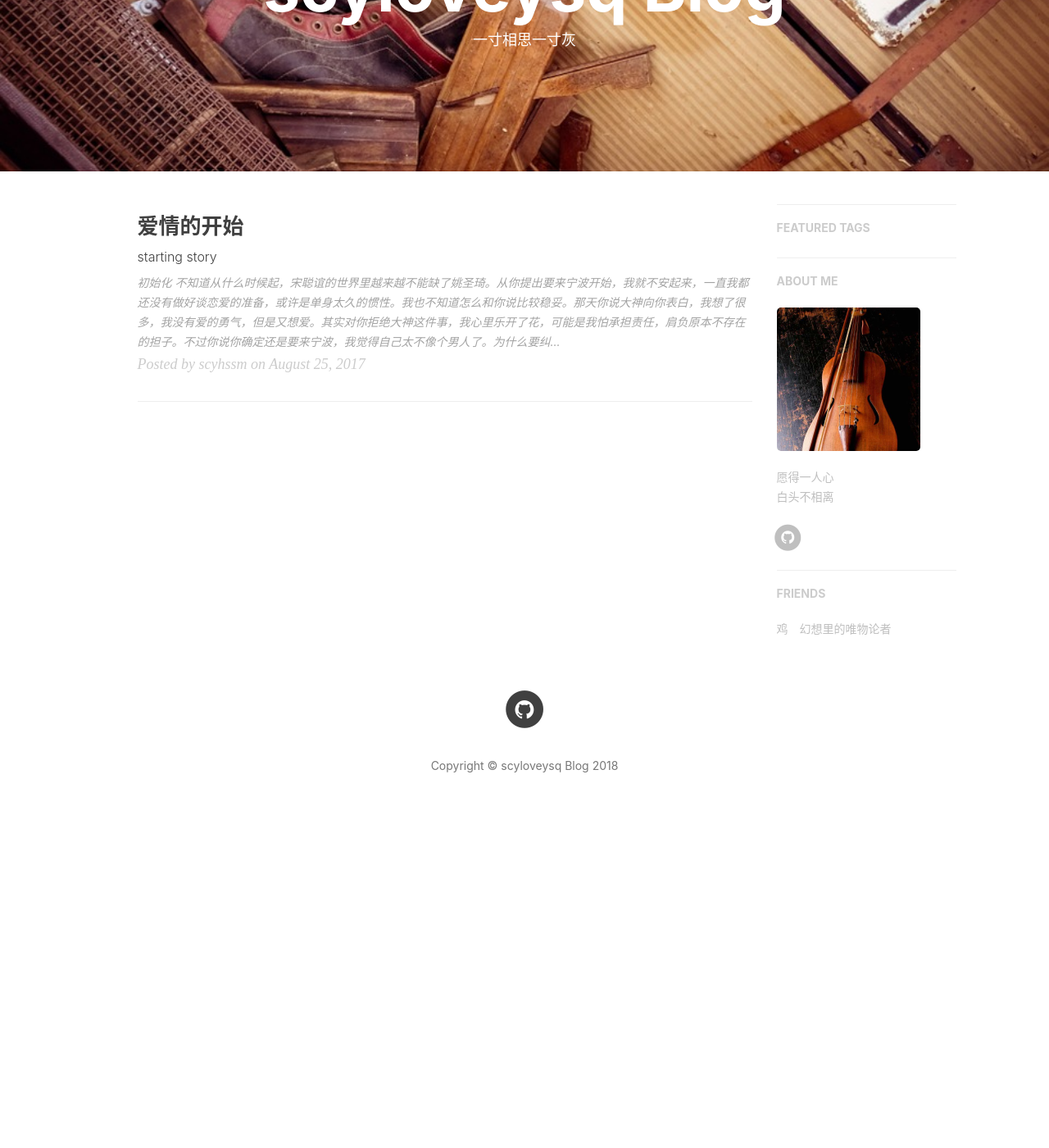
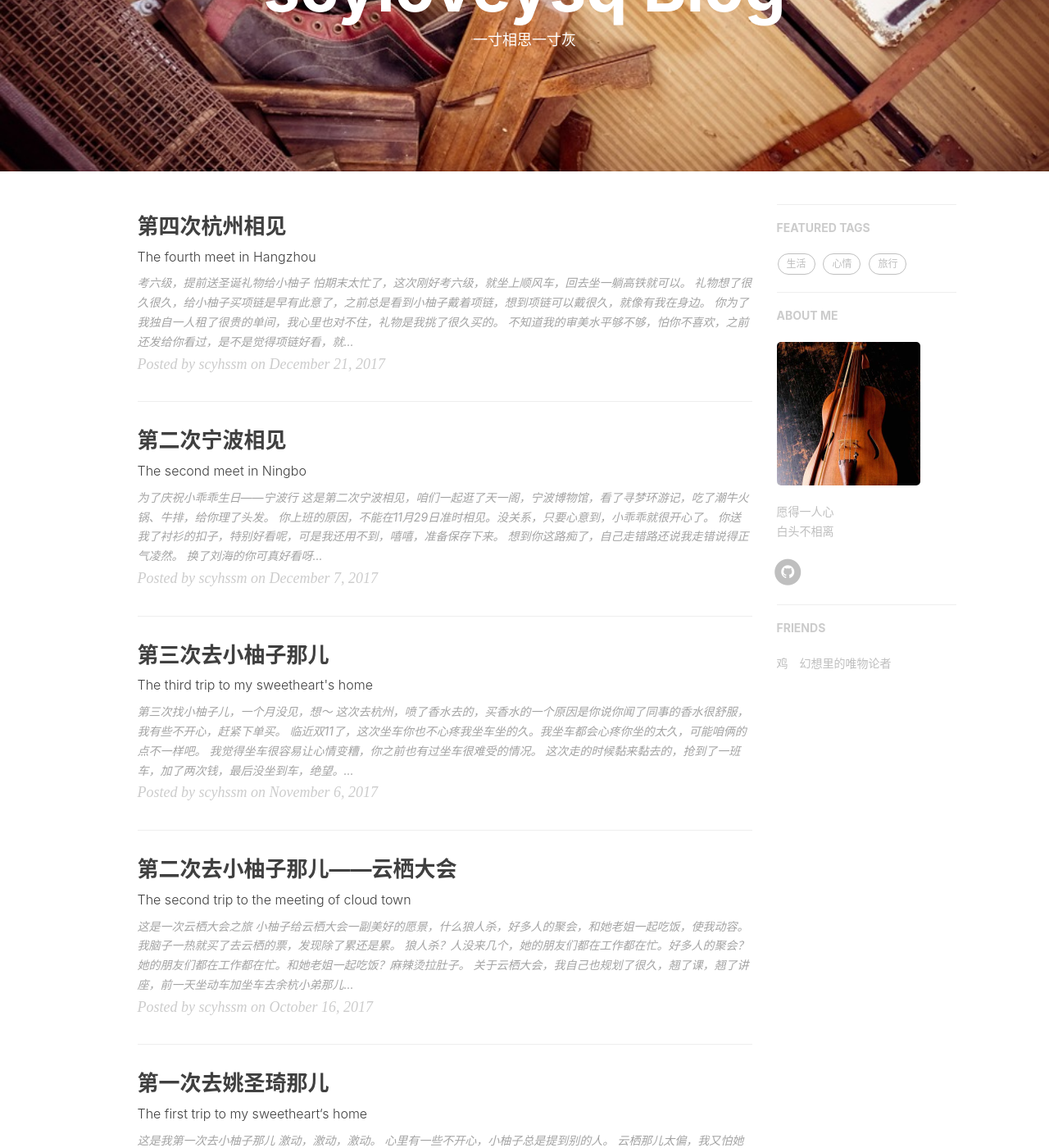
Before and after one commit to scyloveysq/scyloveysq.github.io, a Jekyll site: the page built from index.html, in a window 1280 px wide and 1400 px high, scrolled down 209 px. Shown: the whole window at 82% size. Built offline with Jekyll 4.4.1, drawn with Linux system fonts in a browser that asks for light colours; nearby versions of some CDN libraries; the list of posts is cut into pages by our own code; comment, search, counter and statistics services are not loaded; before the commit the page ends 1247 px from its top, so only the background shows below that; some of the changed text lies outside the part shown.

```diff
--- /dev/null
+++ b/_posts/2017-09-25-first-trip.markdown
@@ -0,0 +1,62 @@
+---
+layout:     post
+title:      "第一次去姚圣琦那儿"
+subtitle:   "The first trip to my sweetheart‘s home"
+date:       2017-09-25 12:00:00
+author:     "scyhssm"
+header-img: "img/旅行1.jpg"
+header-mask: 0.3
+catalog:    true
+tags:
+    - 旅行
+    - 生活
+    - 心情
+---
+
+>>这是我第一次去小柚子那儿
+
+激动，激动，激动。
+
+心里有一些不开心，小柚子总是提到别的人。
+
+云栖那儿太偏，我又怕她一个人太无聊，内心很纠结。
+
+这次去云栖也没有干其他的事，坐上了597，顺利回到学校。
+
+分开的时候搂搂抱抱不舍得，最后一咬牙还是走了，怕来不及。
+
+这次应小柚子，看了明星大侦探，吃了她家楼下的兰州，发现她是只大懒虫，要睡到很晚起。
+
+走的那天她去了同事家吃虾，内心有点点不开心。
+
+这一趟来杭州三餐不规律，回去拉了肚子，身体有些不舒服。
+
+见小柚子儿三天，喜欢抱着她睡觉。
+
+走前本来想吃千岛湖那家饭店，酒吧风格但是关门，索性找了一家烤鱼，时间有点赶，吃完赶紧走了。
+
+中间找烤鱼找了很久很久，吃了大半就赶紧回去准备行李回学校。
+
+晚上小柚子去了超市，地方太偏，得自己准备吃的，早上起来煮馒头，煮了鸡蛋馒头番薯。
+
+三餐及其不规律，小柚子儿说她胖了，我和她说慢点吃，多吃菜，饱腹感来得慢，不然一骨碌吃很多米饭，太容易胖了，血糖会高。
+
+小柚子想了很久的云栖大会，给我看了国庆的安排，我想了下，决定去云栖，可以见小柚子。
+
+这次说起了她的同事，也是第一次见到小柚子哭，心疼心疼心疼。
+
+心疼还有感动，我很高兴她能够把爱留给我，不知道是什么给她勇气只身一人来宁波找我。
+
+说起从前，我现在只想好好爱她，珍惜她。她给我的信任，给我的爱，我一点也不能少，要给她安全感。
+
+这次事情是因为她和同事走太近，但是实际上又没什么，不满的情绪是在我去西溪体检不断发酵的。
+
+我觉得这事情应该说开，看到小柚子哭又有些后悔，我们一起说了很多以前在图书馆的事儿。
+
+她起初也只是想和我坐近一些，这样学习效率能高一点，而咱俩就慢慢有了情愫。
+
+嘻嘻，说起来很美妙，如果没有巧合，如果她不来找我，可能这段感情就不会发生，缘分就是那么奇妙。
+
+我们要珍惜彼此的缘分，彼此的巧合，这也是我搭博客的目的，我想将这些点滴记录下来，它不会随着时间而消逝。
+
+当回忆往事当时候，看看博客，它又能加固记忆，让爱情更加恒久。
--- /dev/null
+++ b/_posts/2017-10-16-second-trip.markdown
@@ -0,0 +1,57 @@
+---
+layout:     post
+title:      "第二次去小柚子那儿——云栖大会"
+subtitle:   "The second trip to the meeting of cloud town"
+date:       2017-10-16 12:00:00
+author:     "scyhssm"
+header-img: "img/旅行2.jpeg"
+header-mask: 0.3
+catalog:    true
+tags:
+    - 旅行
+    - 生活
+    - 心情
+---
+
+>>这是一次云栖大会之旅
+
+小柚子给云栖大会一副美好的愿景，什么狼人杀，好多人的聚会，和她老姐一起吃饭，使我动容。
+
+我脑子一热就买了去云栖的票，发现除了累还是累。
+
+狼人杀？人没来几个，她的朋友们都在工作都在忙。好多人的聚会？她的朋友们都在工作都在忙。和她老姐一起吃饭？麻辣烫拉肚子。
+
+关于云栖大会，我自己也规划了很久，翘了课，翘了讲座，前一天坐动车加坐车去余杭小弟那儿睡觉，大半夜的把我小弟盼来，他请我吃了一波臭豆腐，emmmm...
+
+第二天一早起来，坐车去云栖小镇，路上就坐了好久的车，没住小柚子那儿是因为她老姐要去住，所以我想了想还是算了，怕把她那儿弄乱。
+
+背了一个大书包，重得不行，小柚子儿把我的狗牌送到云栖大会入口那，这两天她们公司也没心情上班，中午吃了贵得飞起的烧腊饭。
+
+接下来就是几天的逛逛逛，其实逛多了发现就那样子。说实话我不是很喜欢逛逛逛，也没有集徽章，最后那天能换徽章，跑徽章跑了好久，可惜抽奖还是小奖品。
+
+话说抽奖真的好坑，只给一次机会，都最后了大奖还没送出去，就不考虑多给次机会。
+
+和小柚子儿在intel那儿看了好久，她想玩intel拿球球，我也陪着。说实话，我这两天舟车劳顿，人真的很累，还是陪她逛了好久。
+
+和她姐吃了麻辣烫，然后一起待了一天，记得她姐刚来因为那儿没东西吃，买了两盒套餐带过去。
+
+这次又说到了形而上。
+
+我本住在同学那里，后来有天要走但没走，她留我住下了。小柚子说我不想住她那里，哪里的事，明明是我当时感觉她不想我住她那儿我才住同学那里，不然那么大老远的路，同学又要加班，我才不愿意呢。
+
+
+小柚子不爱吃素菜，嘴上还长了泡，怕她营养不均衡，让她平时吃些水果，还吓她不吃素菜就塞进去，吓得她赶紧溜了。
+
+不过呢，小柚子儿，我是真的很想你吃素菜多一点，锻炼多一点，有时候这不仅是小柚子一个人的事情，也是两个人的事情。身体健健康康的，另一半才不会担心呀。
+
+土豆营养丰富，不过粗纤维太少啦，还是多吃点素菜呢。
+
+你还说准备冷冷你同事，怎么说，其实在我看来就像两个情侣闹别扭，让我不是很舒服。
+
+包括你和同事的截图，你对他“哼”，“自己知道”什么的就像情侣间的对话。
+
+如果把这个对话套在我们的聊天记录里，也没什么奇怪的，有些吃醋，生气，有时候看起来好像比和我聊天的语气还要亲密。
+
+小柚子还说我和边上上课的一个女生聊天，以为是女同学很生气。
+
+总的来说，这次云栖小柚子忙我也忙，我难免有被冷落的感觉，一坐上车又没什么事情，太闲就会瞎想，心态崩了。
--- /dev/null
+++ b/_posts/2017-11-06-third-trip.markdown
@@ -0,0 +1,40 @@
+---
+layout:     post
+title:      "第三次去小柚子那儿"
+subtitle:   "The third trip to my sweetheart's home"
+date:       2017-11-06 12:00:00
+author:     "scyhssm"
+header-img: "img/旅行3.jpg"
+header-mask: 0.3
+catalog:    true
+tags:
+    - 旅行
+    - 生活
+    - 心情
+---
+
+>>第三次找小柚子儿，一个月没见，想～
+
+这次去杭州，喷了香水去的，买香水的一个原因是你说你闻了同事的香水很舒服，我有些不开心，赶紧下单买。
+
+临近双11了，这次坐车你也不心疼我坐车坐的久。我坐车都会心疼你坐的太久，可能咱俩的点不一样吧。
+
+我觉得坐车很容易让心情变糟，你之前也有过坐车很难受的情况。
+
+这次走的时候黏来黏去的，抢到了一班车，加了两次钱，最后没坐到车，绝望。卸载了流氓携程改用飞猪抢票。
+
+目睹了597从面前过去人爆满的情况，深刻的教训啊。
+
+最后灰溜溜回来被你嘲笑好久，我发誓这是我第一次没坐上车，也是最后一次！
+
+这次坐车也和我自己有关系，如果中间不坐车，直接换乘地铁会快很多。不知道为什么当天杭州交通出奇的差，所以没赶上车。
+
+本来回宁波的车很多，前一次都买得到票那次买不到票了。好像是因为杭州在办马拉松，交通比较差。
+
+这两天天气冷，希望你多穿点一副，别着凉了。看你幸灾乐祸就想打你屁股，生气。
+
+给你买的小饼干你说容易被顺走哈哈哈，还是买柚子好，一个人回家吃。
+
+今天你说你有些感冒，可能是昨天被子太少漏风了，你说是看到虫子然后打喷嚏，总之我是不大信的。
+
+回来买了鸭脖还用吃了鸭脖的嘴亲亲，哎呀，难受～
--- /dev/null
+++ b/_posts/2017-12-07-second-ningbo.markdown
@@ -0,0 +1,44 @@
+---
+layout:     post
+title:      "第二次宁波相见"
+subtitle:   "The second meet in Ningbo"
+date:       2017-12-07 12:00:00
+author:     "scyhssm"
+header-img: "img/宁波1.jpg"
+header-mask: 0.3
+catalog:    true
+tags:
+    - 旅行
+    - 生活
+    - 心情
+---
+
+>> 为了庆祝小乖乖生日——宁波行
+
+这是第二次宁波相见，咱们一起逛了天一阁，宁波博物馆，看了寻梦环游记，吃了潮牛火锅、牛排，给你理了头发。
+
+你上班的原因，不能在11月29日准时相见。没关系，只要心意到，小乖乖就很开心了。
+
+你送我了衬衫的扣子，特别好看呢，可是我还用不到，嘻嘻，准备保存下来。
+
+想到你这路痴了，自己走错路还说我走错说得正气凌然。
+
+换了刘海的你可真好看呀，那天吃火锅吃得有些晚了，肚子都要饿啦。
+
+生气你带着姨妈来找我，有一点任性啦，可能欲望比较足，想要得到你的身体嘻嘻。
+
+第二天去了天一阁，你还吐槽我没带学生证，默默扎心了。
+
+跟着导游混了好久好久，听导游的介绍，咱俩又在修复破损书籍前看了好久，感觉挺有趣的。
+
+中午吃了宁海麦饼，下午去宁波博物馆，路上遇到了一位师傅，说了好久，最后让我给他转钱哈哈哈。
+
+这些事儿呢，信则有不信则无啦，倒是你在逛宁博后喊饿，于是咱们吃了牛排，看了寻梦环游记。
+
+我看得感动得不行，你出来说没什么感觉，扎心了呀。
+
+快乐的时间总是那么短暂，咱们缠缠绵绵最后吃了顿快餐，在别人快餐店了赖了好久哈哈哈。
+
+记录下来这次宁波行，说起来，宁波市的很多地方都是和你一起去玩的，我们的爱情从宁波开始，宁波与我们有缘。
+
+马上就要圣诞了，圣诞礼物是什么呢？
--- /dev/null
+++ b/_posts/2017-12-21-fourth-trip.markdown
@@ -0,0 +1,46 @@
+---
+layout:     post
+title:      "第四次杭州相见"
+subtitle:   "The fourth meet in Hangzhou"
+date:       2017-12-21 12:00:00
+author:     "scyhssm"
+header-img: "img/杭州1.jpg"
+header-mask: 0.3
+catalog:    true
+tags:
+    - 旅行
+    - 生活
+    - 心情
+---
+
+>> 考六级，提前送圣诞礼物给小柚子
+
+怕期末太忙了，这次刚好考六级，就坐上顺风车，回去坐一躺高铁就可以。
+
+礼物想了很久很久，给小柚子买项链是早有此意了，之前总是看到小柚子戴着项链，想到项链可以戴很久，就像有我在身边。
+
+你为了我独自一人租了很贵的单间，我心里也对不住，礼物是我挑了很久买的。
+
+不知道我的审美水平够不够，怕你不喜欢，之前还发给你看过，是不是觉得项链好看，就是不告诉你这是我要买的。
+
+这次见你，咱俩去看了电影，一起吃了一个超大份的香锅，服务员的态度真是差评呀。
+
+我还给你带了电脑过来，你的电脑坏了上班闲着，事情干不完，怪担心的，想你努力一点。
+
+吃香锅那天还说要停水，去买了一个超大号的桶，发现水还是超常来哈哈哈。
+
+咱们那次看了冯小刚的芳华，结局还是挺不错的，不过咱们去晚了，等烧饼等了好久，晚了几分钟问题倒不是很大。
+
+下次见面要一个多月啦，要和你一起过生日，爱你呀～
+
+你的同事说你金屋藏娇哈哈哈，过段时间薄勤要走了，照顾好自己啊。担心你生活上无聊，难受的时候要和我说呀，加油哦～
+
+之前换了N多个手柄耗费我好多精力，这次终于在来见你前适配成功啦，开心，可以一起玩游戏了。
+
+为了这个游戏费神了很久，想咱俩在一起的时候有事儿干，玩双人游戏一起过关。其实你拒绝我是很难受的，花了很多心血，3个手柄买来不适配就退，最后你也不想玩。
+
+还有之前的白夜追凶，让我感觉你根本就没想和我一起，其实我内心有些受伤，不过有些东西都只是我一厢情愿在想，主观因素太大了。
+
+怎么说呢，有时候我还是应该尊重两个人独立的兴趣爱好，不要那样任性，慢慢带起你来，让你一点点去适应。
+
+我想和你一起做好多好多事，希望你也能坚守初心，嘻嘻～
```
Also changed, not shown: _includes/about/zh.md (+2 -2 lines), img/宁波1.jpg (added), img/旅行1.jpg (added), img/旅行2.jpeg (added), img/旅行3.jpg (added), img/杭州1.jpg (added).
